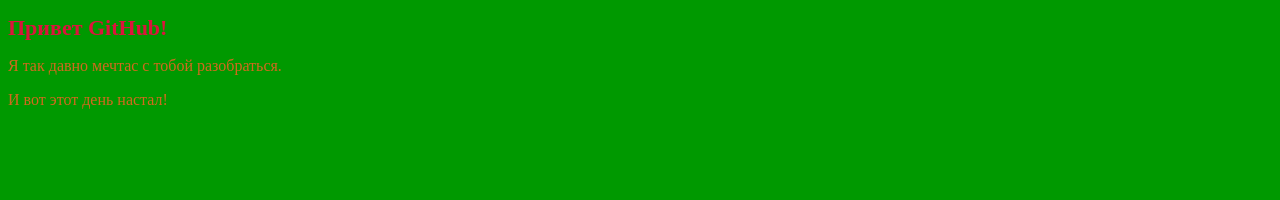
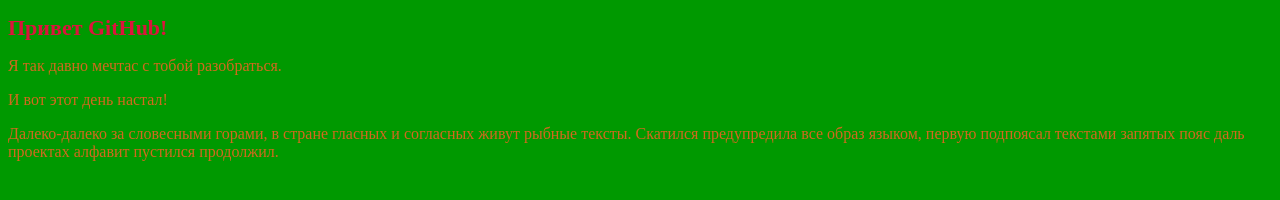
Before and after one commit to agentfreedom/github-start, a plain HTML site: page index.html in a window 1280 px wide. Drawn offline with Linux system fonts and the light colour scheme.

Commit message:
Добавлен новый параграф ЛоремРу25

```diff
--- a/index.html
+++ b/index.html
@@ -7,11 +7,14 @@
     <link rel="stylesheet" href="./css/style.css" />
   </head>
   <body>
-	  <h1>Привет GitHub!</h1>
-	  <p>Я так давно мечтас с тобой разобраться.</p>
-	  <p>И вот этот день настал!</p>
+    <h1>Привет GitHub!</h1>
+    <p>Я так давно мечтас с тобой разобраться.</p>
+    <p>И вот этот день настал!</p>
 
-
-
+    <p>
+      Далеко-далеко за словесными горами, в стране гласных и согласных живут
+      рыбные тексты. Скатился предупредила все образ языком, первую подпоясал
+      текстами запятых пояс даль проектах алфавит пустился продолжил.
+    </p>
   </body>
 </html>
```
